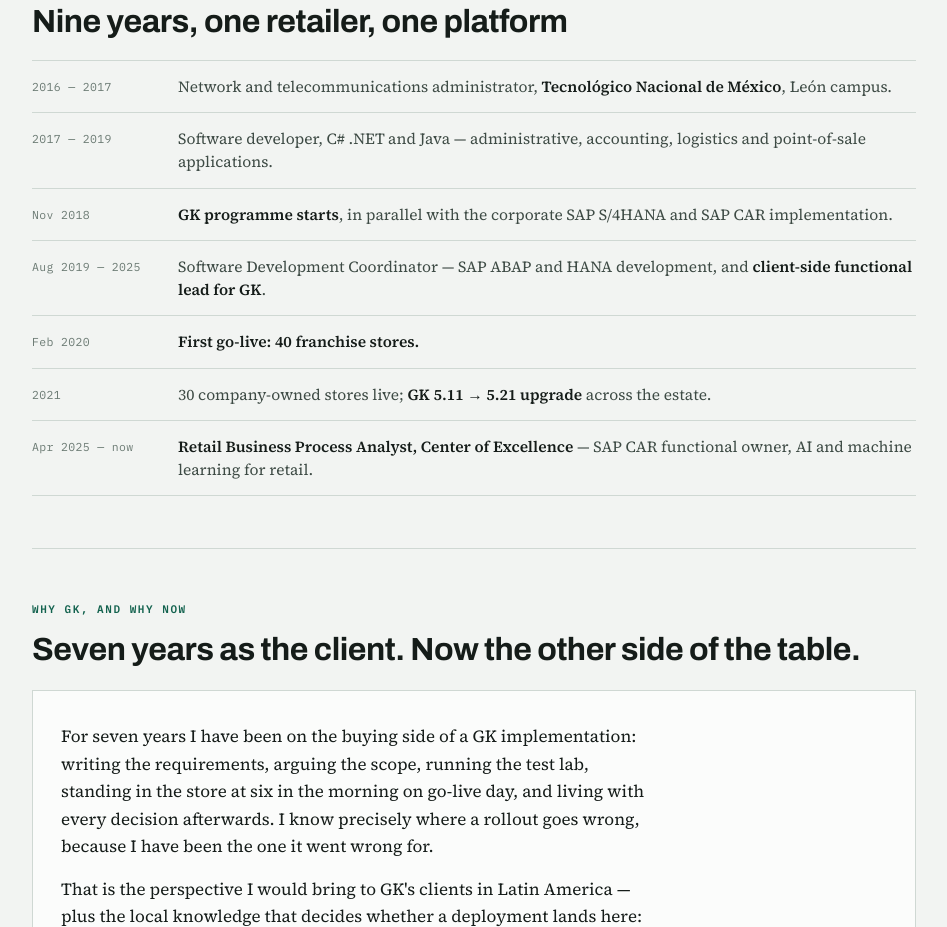
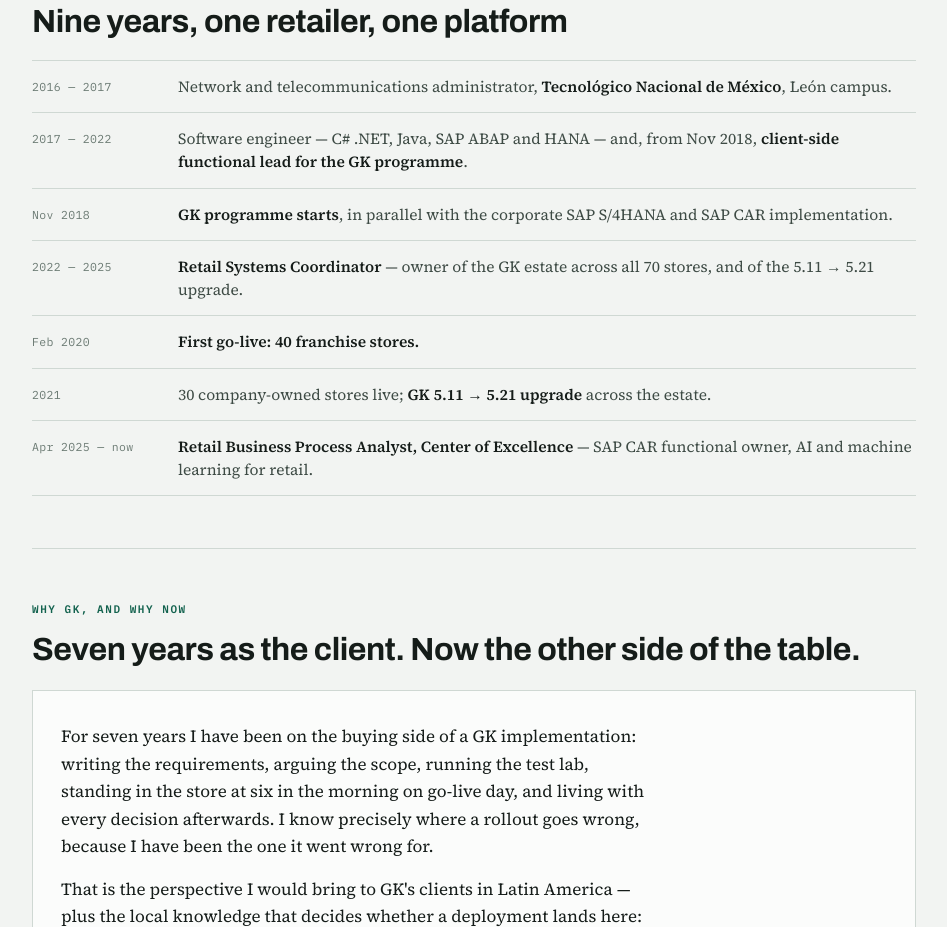
Before and after one commit to GioArias/gioarias.github.io, a plain HTML site: page index.html in a window 1280 px wide. Shown: the part 4696-5623 px from the top of the page, without its empty margins (166-1113 px from the left). Drawn offline with Linux system fonts and the light colour scheme.

Commit message:
Add files via upload

```diff
--- a/index.html
+++ b/index.html
@@ -335,9 +335,9 @@
     <h2>Nine years, one retailer, one platform</h2>
     <div class="tl">
       <div><span class="yr">2016 — 2017</span><span class="ev">Network and telecommunications administrator, <b>Tecnológico Nacional de México</b>, León campus.</span></div>
-      <div><span class="yr">2017 — 2019</span><span class="ev">Software developer, C# .NET and Java — administrative, accounting, logistics and point-of-sale applications.</span></div>
+      <div><span class="yr">2017 — 2022</span><span class="ev">Software engineer — C# .NET, Java, SAP ABAP and HANA — and, from Nov 2018, <b>client-side functional lead for the GK programme</b>.</span></div>
       <div><span class="yr">Nov 2018</span><span class="ev"><b>GK programme starts</b>, in parallel with the corporate SAP S/4HANA and SAP CAR implementation.</span></div>
-      <div><span class="yr">Aug 2019 — 2025</span><span class="ev">Software Development Coordinator — SAP ABAP and HANA development, and <b>client-side functional lead for GK</b>.</span></div>
+      <div><span class="yr">2022 — 2025</span><span class="ev"><b>Retail Systems Coordinator</b> — owner of the GK estate across all 70 stores, and of the 5.11 → 5.21 upgrade.</span></div>
       <div><span class="yr">Feb 2020</span><span class="ev"><b>First go-live: 40 franchise stores.</b></span></div>
       <div><span class="yr">2021</span><span class="ev">30 company-owned stores live; <b>GK 5.11 → 5.21 upgrade</b> across the estate.</span></div>
       <div><span class="yr">Apr 2025 — now</span><span class="ev"><b>Retail Business Process Analyst, Center of Excellence</b> — SAP CAR functional owner, AI and machine learning for retail.</span></div>
```
